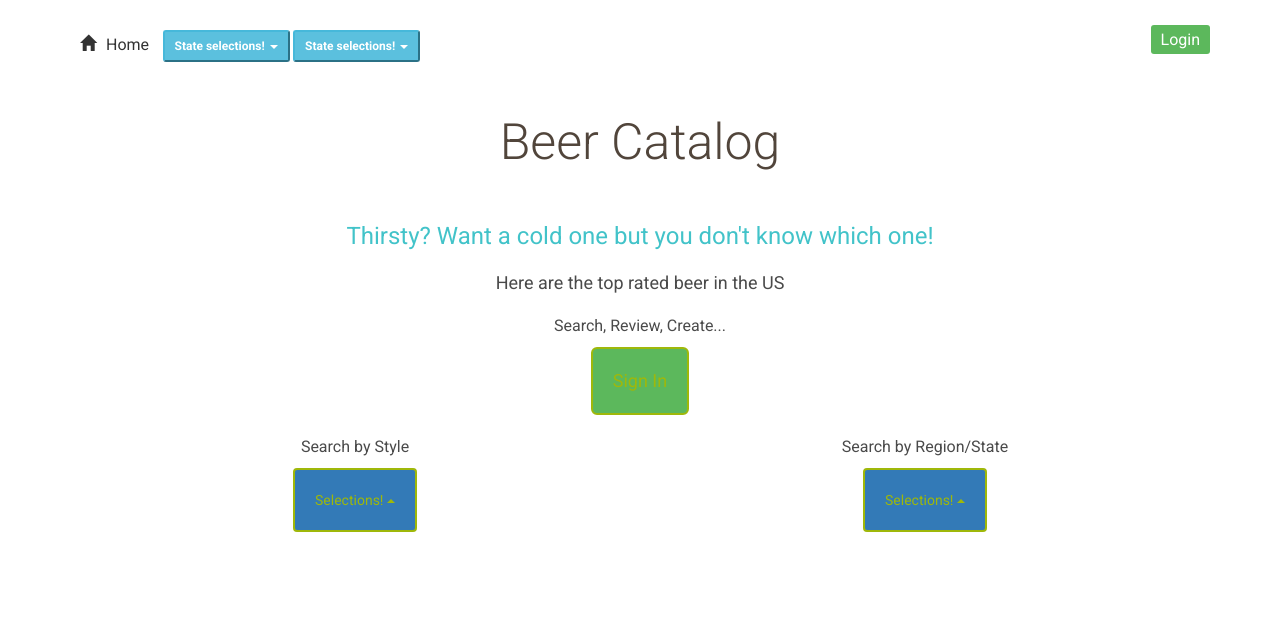
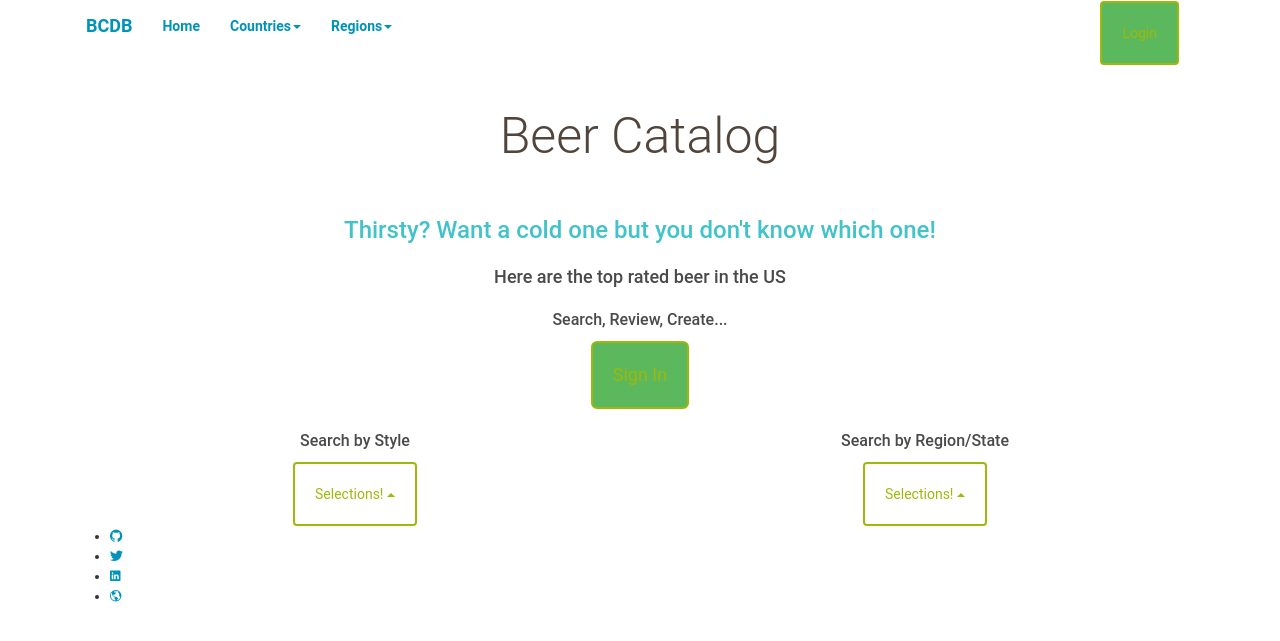
Before and after one commit to michaelbretagne/beer_catalog, a Flask app: page / in a window 1280 px wide. Shown: the top 641 px of the page. Run offline with Flask 2, Linux system fonts and the light colour scheme; data comes from the database, SQL or seed files in the repository; some libraries are stand-ins or nearby versions.

Commit message:
Added beerDetails.html, modify main.html

```diff
--- a/templates/deleteBeer.html
+++ b/templates/deleteBeer.html
@@ -2,6 +2,7 @@
 {% block content %}
 {% include "header.html" %}
 
+<div class="container-fluid background-pages">
     <h2> Are you sure you want to delete {{beer.name}}? </h2>
 
     <form action="#" method="post">
@@ -12,4 +13,5 @@
         <button class="btn btn-default delete">
         <span class="glyphicon glyphicon-remove" aria-hidden="true"></span>Cancel</button>
     </a>
+</div>
 {% endblock %}
--- a/templates/deleteBrewery.html
+++ b/templates/deleteBrewery.html
@@ -2,6 +2,7 @@
 {% block content %}
 {% include "header.html" %}
 
+<div class="container-fluid background-pages">
     <h2> Are you sure you want to delete {{brewery.name}}? </h2>
 
     <form action="#" method="post">
@@ -12,4 +13,5 @@
         <button class="btn btn-default delete">
         <span class="glyphicon glyphicon-remove" aria-hidden="true"></span>Cancel</button>
     </a>
+</div>
 {% endblock %}
--- a/templates/editBeer.html
+++ b/templates/editBeer.html
@@ -1,9 +1,7 @@
 {% extends "main.html" %}
 {% block content %}
 {% include "header.html" %}
-	<div class="row divider green">
-		<div class="col-md-12"></div>
-	</div>
+<div class="container-fluid background-pages">
 	<div class="row banner menu">
 		<div class="col-md-11 col-md-offset-1 padding-none">
 			<h1>Edit Beer</h1>
@@ -32,4 +30,5 @@
         </a>
    		</div>
     </div>
+</div>
 {% endblock %}
--- a/templates/editBrewery.html
+++ b/templates/editBrewery.html
@@ -1,9 +1,7 @@
 {% extends "main.html" %}
 {% block content %}
 {% include "header.html" %}
-	<div class="row divider green">
-		<div class="col-md-12"></div>
-	</div>
+<div class="container-fluid background-pages">
 	<div class="row banner menu">
 		<div class="col-md-11 col-md-offset-1 padding-none">
 			<h1>Edit Brewery</h1>
@@ -26,4 +24,5 @@
 			</form>
 		</div>
     </div>
+</div>
 {% endblock %}
--- a/templates/header.html
+++ b/templates/header.html
@@ -1,16 +1,24 @@
-<div class="row top-menu">
-    <div class="col-md-6">
-           <a class="btn-sm btn-default" type="button" href="{{url_for('showCountry')}}">              <span class="glyphicon glyphicon-home" aria-hidden="true"></span>Home</a>
-        <div class="dropdown btn-group">
-            <button class="btn-sm btn-info dropdown-toggle" type="button" data-toggle="dropdown">State selections!
-            <span class="caret"></span></button>
-            <ul class="dropdown-menu scrollable-menu">
-                <li><a href="{{url_for('showRegion', country_id=1)}}">United States of America</a></li>
+<nav class="navbar navbar-light">
+    <div class="container-fluid">
+        <div class="navbar-header">
+          <button type="button" class="navbar-toggle" data-toggle="collapse" data-target="#myNavbar">
+            <span class="icon-bar"></span>
+            <span class="icon-bar"></span>
+            <span class="icon-bar"></span>
+          </button>
+          <a class="navbar-brand" href="#">BCDB</a>
+        </div>
+        <div class="collapse navbar-collapse" id="myNavbar">
+          <ul class="nav navbar-nav">
+            <li class="active"><a href="{{url_for('mainPage')}}">Home<span class="sr-only">(current)</span></a></li>
+            <li class="dropdown">
+              <a href="#" class="dropdown-toggle" data-toggle="dropdown" role="button" aria-haspopup="true" aria-expanded="false">Countries<span class="caret"></span></a>
+              <ul class="dropdown-menu">
+                <li><a href="{{url_for('showRegion', country_id=1)}}">USA</a></li>
               </ul>
-        </div>
-        <div class="dropdown btn-group">
-          <button class="btn-sm btn-info dropdown-toggle" type="button" data-toggle="dropdown">State selections!
-          <span class="caret"></span></button>
+            </li>
+            <li class="dropdown">
+              <a href="#" class="dropdown-toggle" data-toggle="dropdown" role="button" aria-haspopup="true" aria-expanded="false">Regions<span class="caret"></span></a>
               <ul class="dropdown-menu scrollable-menu">
                 <li><a href="{{url_for('showBrewery', country_id=1, region_id=1)}}">Alabama</a></li>
                 <li><a href="{{url_for('showBrewery', country_id=1, region_id=2)}}">Alaska</a></li>
@@ -63,14 +71,13 @@
                 <li><a href="{{url_for('showBrewery', country_id=1, region_id=49)}}">Wisconsin</a></li>
                 <li><a href="{{url_for('showBrewery', country_id=1, region_id=50)}}">Wyoming</a></li>
               </ul>
+            </li>
+          </ul>
+            {%if 'username' not in session %}
+                <a href="{{url_for('showLogin')}}" class="btn btn-success navbar-btn navbar-right" role="button">Login</a>
+            {% else %}
+                <a href="{{url_for('disconnect')}}" class="btn btn-danger navbar-btn navbar-right" type="button">Logout</a>
+            {% endif %}
         </div>
     </div>
-    <div class="col-md-6 text-right">
-            {%if 'username' not in session %}
-            <a href="{{url_for('showLogin')}}" class="btn-sm btn-success" role="button">Login</a>
-            {% else %}
-            <a href="{{url_for('showLogin')}}" class="btn-sm btn-danger" type="button">Logout</a>
-            {% endif %}
-
-    </div>
-</div>
+</nav>
--- a/templates/home.html
+++ b/templates/home.html
@@ -2,13 +2,13 @@
 {% block content %}
 {% include "header.html" %}
 
-    <div class="container-fluid image">
+    <div class="container-fluid background-home">
         <div class="row">
-            <div class="col-md-12 text-center white padding">
-                <h1>Beer Catalog</h1><br>
-                <h2>Thirsty? Want a cold one but you don't know which one!</h2>
-                <h3>Here are the top rated beer in the US</h3>
-                <h4>Search, Review, Create... </h4>
+            <div class="col-md-12 text-center padding">
+                <h1 class="white">Beer Catalog</h1><br>
+                <h2 class="white">Thirsty? Want a cold one but you don't know which one!</h2>
+                <h3 class="white">Here are the top rated beer in the US</h3>
+                <h4 class="white">Search, Review, Create... </h4>
             </div>
         </div>
         <div class="row">
@@ -21,14 +21,14 @@
         <div class="row">
             <div class="col-md-6">
                 <div class="box text-center">
-                    <h4>Search by Style</h4>
+                    <h4 class="white">Search by Style</h4>
                     <div class="dropup">
-                        <button class="btn btn-primary dropdown-toggle" type="button" data-toggle="dropdown">Selections!
+                        <button class="btn btn-default dropdown-toggle" type="button" data-toggle="dropdown">Selections!
                         <span class="caret"></span></button>
                         <ul class="dropdown-menu scrollable-menu">
                             <li class="dropdown-header">Style</li>
                             {% for style in styles %}
-                                <li><a href="#">{{style.style}}</a></li>
+                                <li><a href="{{url_for('beerStyle', style=style.style)}}">{{style.style}}</a></li>
                             {% endfor %}
                         </ul>
                     </div>
@@ -36,14 +36,14 @@
             </div>
             <div class="col-md-6">
                 <div class="box text-center">
-                    <h4>Search by Region/State</h4>
+                    <h4 class="white">Search by Region/State</h4>
                     <div class="dropup">
-                        <button class="btn btn-primary dropdown-toggle" type="button" data-toggle="dropdown">Selections!
+                        <button class="btn btn-default dropdown-toggle" type="button" data-toggle="dropdown">Selections!
                         <span class="caret"></span></button>
                         <ul class="dropdown-menu scrollable-menu">
                             <li class="dropdown-header">States</li>
                             {% for region in regions %}
-                            <li><a href="#">{{region.name}}</a></li>
+                            <li><a href="{{url_for('showBrewery', country_id=1, region_id=region.id)}}">{{region.name}}</a></li>
                             {% endfor %}
                         </ul>
                     </div>
--- a/templates/login.html
+++ b/templates/login.html
@@ -1,3 +1,4 @@
+
 <html>
 <head>
 
--- a/templates/main.html
+++ b/templates/main.html
@@ -1,31 +1,42 @@
 <!DOCTYPE html>
 <html lang="en">
 	<head>
-		<link href="http://fonts.googleapis.com/css?family=Roboto:400,300,700" rel="stylesheet" type="text/css">
-		<link href="http://netdna.bootstrapcdn.com/bootstrap/3.3.6/css/bootstrap.css" rel="stylesheet">
+        <title>Beer Catalog</title>
+        <meta charset="utf-8">
+        <meta name="viewport" content="width=device-width, initial-scale=1">
+		<link href="http://netdna.bootstrapcdn.com/bootstrap/3.3.6/css/bootstrap.css" rel="stylesheet" type="text/css">
+        <link href="{{ url_for('static', filename='styles.css') }}" rel="stylesheet" type="text/css" >
         <link href="{{ url_for('static', filename='star-rating.css') }}" media="all" rel="stylesheet" type="text/css" />
-		<link rel="stylesheet" type="text/css" href="{{ url_for('static', filename='styles.css') }}">
+        <link rel="stylesheet" type="text/css" href="https://cdnjs.cloudflare.com/ajax/libs/ionicons/2.0.1/css/ionicons.css">
 	</head>
 	<body>
 		<div class="container">
 			{% block content %}
 			{% endblock %}
-		</div>
+
+            <footer id="footer">
+                <ul class="social-links">
+                    <li><a class="icons" href="https://www.github.com/michaelbretagne"><i class="ion-social-github"></i></a></li>
+                    <li><a class="icons" href="https://www.twitter.com/michael_donal"><i class="ion-social-twitter"></i></a></li>
+                    <li><a class="icons" href="https://www.linkedin.com/in/michael-donal-35b9aa28"><i class="ion-social-linkedin"></i></a></li>
+                    <li><a class="icons" href="http://www.michaeldonal.com"><i class="ion-android-globe"></i></a></li>
+                </ul>
+            </footer>
+
+        </div>
 	</body>
-	<script src="//ajax.googleapis.com/ajax/libs/jquery/2.1.0/jquery.js"></script>
+    <script src="https://cdnjs.cloudflare.com/ajax/libs/jquery/3.0.0-beta1/jquery.min.js" type="text/javascript"></script>
+
+    <link href="{{ url_for('static', filename='lg-map/map.css') }}" media="all" rel="stylesheet" type="text/css" />
+    <script src="{{ url_for('static', filename='lg-map/raphael.js') }}" type="text/javascript"></script>
+    <script src="{{ url_for('static', filename='lg-map/scale.raphael.js') }}" type="text/javascript"></script>
+    <script src="{{ url_for('static', filename='lg-map/lg-map.js') }}" type="text/javascript"></script>
+    <script src="https://maxcdn.bootstrapcdn.com/bootstrap/3.3.7/js/bootstrap.min.js"></script>
+
     <script src="{{ url_for('static', filename='star-rating.js') }}" type="text/javascript"></script>
-    <script>
-        $("#input-id").rating();
-        $('#input-id').on('rating.hover', function(event, value, caption, target) {
-            console.log(value);
-            console.log(caption);
-            console.log(target);
-        });
-        rating.hoverleave
+
+       <script>
+        $('.input-3').rating({displayOnly: true, step: 0.5, showCaption: true});
     </script>
-    <script>
-    $('.input-3').rating({displayOnly: true, step: 0.5});
-</script>
-<script src="https://ajax.googleapis.com/ajax/libs/jquery/1.12.4/jquery.min.js"></script>
-  <script src="https://maxcdn.bootstrapcdn.com/bootstrap/3.3.7/js/bootstrap.min.js"></script>
+
 </html>
--- a/templates/newBeer.html
+++ b/templates/newBeer.html
@@ -1,9 +1,7 @@
 {% extends "main.html" %}
 {% block content %}
 {% include "header.html" %}
-	<div class="row divider green">
-		<div class="col-md-12"></div>
-	</div>
+<div class="container-fluid background-pages">
 	<div class="row banner menu">
 		<div class="col-md-11 col-md-offset-1 padding-none">
 			<h1>New Beer</h1>
@@ -34,4 +32,5 @@
 			</form>
 		</div>
 	</div>
+</div>
 {% endblock %}
--- a/templates/newBrewery.html
+++ b/templates/newBrewery.html
@@ -1,9 +1,7 @@
 {% extends "main.html" %}
 {% block content %}
 {% include "header.html" %}
-	<div class="row divider green">
-		<div class="col-md-12"></div>
-	</div>
+<div class="container-fluid background-pages">
 	<div class="row banner menu">
 		<div class="col-md-11 col-md-offset-1 padding-none">
 			<h1>New Brewery</h1>
@@ -22,4 +20,5 @@
 			</form>
 		</div>
 	</div>
+</div>
 {% endblock %}
```
Also changed, not shown: templates/beer.html (+2 -5 lines), templates/beerDetails.html (+3 -4 lines), templates/beerStyle.html (added, +55 -0 lines), templates/brewery.html (+8 -5 lines), templates/country.html (+15 -16 lines), templates/region.html (+17 -9 lines), 1 other file. Lines whose indentation alone changed are shown as unchanged.
